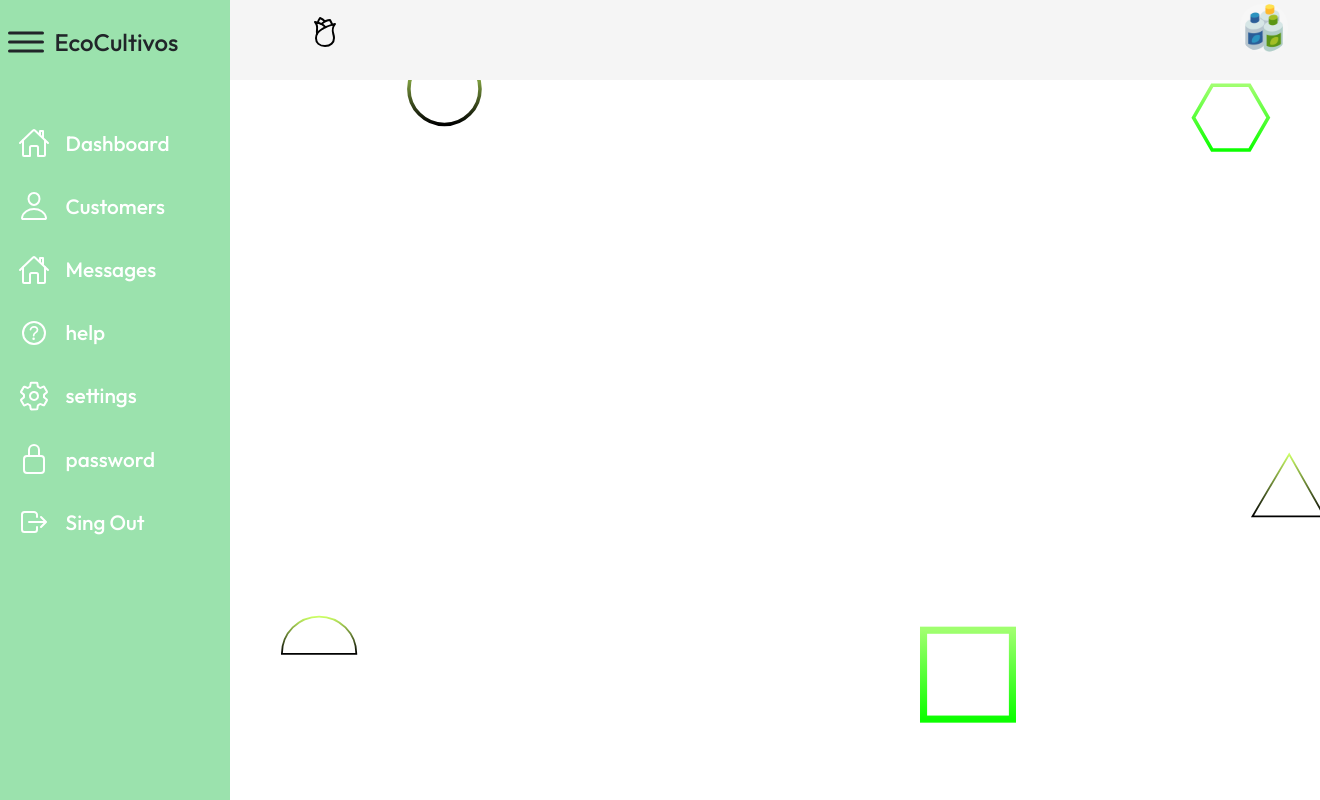
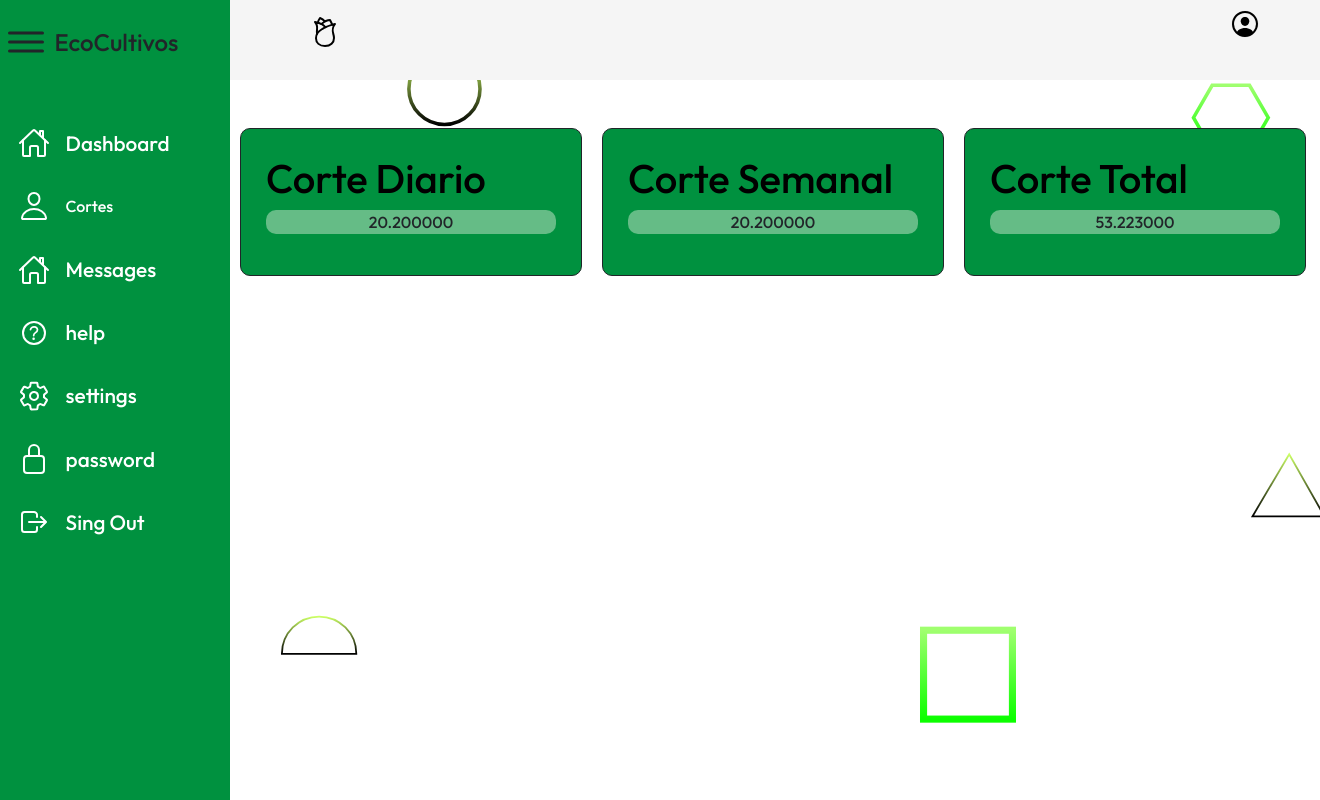
Before and after one commit to DorianPadilla/TAREA_FEC, a PHP site: page /dashboard.php in a window 1320 px wide. Run offline with PHP 8.4, Linux system fonts and the light colour scheme.

Commit message:
Agregando actualizaciones al dashboard

```diff
--- a/asset/dashboard.css
+++ b/asset/dashboard.css
@@ -1,6 +1,5 @@
 @import url('https://fonts.googleapis.com/css2?family=Outfit:wght@500&display=swap');
 :root{
-    --color-aside: rgb(155, 226, 173);
     --color-text: rgb(0,0,0);
     --color-text-menu: rgba(134,136,144);
     --color-button: rgb(0,0,0);
@@ -28,7 +27,7 @@ a{
 }
 #container {
     display:flex;
-    flex-direction: row;
+    flex-direction:row;
     width: 100%;
     height: 100vh;
 
@@ -54,7 +53,7 @@ a{
     height: 100%;
     overflow: hidden;
     white-space: nowrap;
-    background-color: var(--color-aside);
+    background-color: #00913f;
     padding: 0.1rem;
     transition: width 0.5s ease;
 
@@ -84,7 +83,7 @@ a{
     height: 100%;
     overflow: hidden;
     white-space: nowrap;
-    background-color: var(--color-aside);
+    background-color: #00913f;
     padding-top: 1rem;
     transition: width 0.5s ease;
 
@@ -239,14 +238,13 @@ a{
     }
 }
 #navbar .img{
-    height: 4rem;
-    width: 5rem;
+    height: 3rem;
+    font-size: 3rem;
+
 
 }
-#navbar .img img{
-    height: 3rem;
-    width: 3rem;
-    border-radius: 45%;
+#navbar .img ion-icon{
+    font-size: 2rem;
 }
 @media(max-width:1020px){
     #navbar .img img{
@@ -256,3 +254,47 @@ a{
         border-radius: 50%;
     }
 }
+/*-------> Espacio de las cards con los cortes----*/
+.contenido{
+    position:absolute;
+    justify-content: space-evenly;
+    margin: 8rem 0 0 15rem;
+    display: grid;
+    grid-template-columns: repeat(auto-fill, minmax(min(100%, 25rem), 1fr)) ;
+
+
+}
+
+.contenido .cortes{
+    display: flex;
+    flex-direction: row;
+    gap: 20px;
+
+    align-items: center;
+
+}
+.contenido .cortes .corte{
+    display: flex;
+    flex-direction:column;
+    align-items:center ;
+    text-align: center;
+    padding: 25px;
+    background-color: #00913f;
+    border: 1px solid;
+    border-radius: 10px;
+    text-align: center;
+
+}
+.contenido .cortes .corte h1{
+    display: flex;
+    text-align: center;
+    color: black;
+    border-radius: 10px;
+    width: 290px;
+
+}
+.corte p{
+    width: 100%;
+    background-color: rgba(212, 236, 214, 0.473) ;
+    border-radius: 10px;
+}
--- a/asset/login.css
+++ b/asset/login.css
@@ -6,7 +6,7 @@ body {
     justify-content: center;
     align-items: center;
     min-height: 100vh;
-    background: linear-gradient(to bottom, #198a5f, #373b42);
+    background: linear-gradient(to bottom, #68f8c1, #373b42);
 }
 
 .login-container {
--- a/asset/style.css
+++ b/asset/style.css
@@ -41,7 +41,7 @@ body {
 .logo-name {
     margin: 0;
     color: transparent;
-    background-image: linear-gradient(to right, #b8fdb8, #7df17d, #FFFFFF, #31f894);
+    background-image: linear-gradient(to right, #b8fdb8, #7df17d, #58e06b, #31f894);
   -webkit-background-clip: text;
   -moz-background-clip: text;
   background-clip: text;
--- a/dashboard.php
+++ b/dashboard.php
@@ -22,69 +22,79 @@
             <nav class="navegation">
                 <button class="button">
                     <ion-icon name="home-outline"></ion-icon>
-                    <span> <a href="#">Dashboard</a>
+                    <span>
+                        <a href="dashboard.php"> Dashboard</a>
+                    </span>
                 </button>
-
 
                 <button class="button">
                     <ion-icon name="person-outline"></ion-icon>
-                    <span> <a href="#">Customers</a>
-                    </span>
+                    <span id="corte"> Cortes</span>
                 </button>
-
-
 
                 <button class="button">
                     <ion-icon name="home-outline"></ion-icon>
                     <span> <a href="#">Messages</a></span>
                 </button>
 
-
-
                 <button class="button">
                     <ion-icon name="help-circle-outline"></ion-icon>
                     <span> <a href="#">help</a></span>
                 </button>
-
-
 
                 <button class="button">
                     <ion-icon name="settings-outline"></ion-icon>
                     <span> <a href="#">settings</a></span>
                 </button>
 
-
-
                 <button class="button">
                     <ion-icon name="lock-closed-outline"></ion-icon>
                     <span> <a href="#">password</a></span>
                 </button>
 
-
-
                 <button class="button">
                     <ion-icon name="log-out-outline"></ion-icon>
-                    <span> <a href="#">Sing Out</a></span>
+                    <span id="cerrar-sesion"> <a href="#">Sing Out</a></span>
                 </button>
-
-
             </nav>
         </aside>
+        <section class="contenido">
+            <article class="cortes">
+                <div class="corte">
+                    <h1>Corte Diario</h1>
+                    <p id="corte-diario">20.200000</p>
+                </div>
+
+                <div class="corte">
+                    <h1>Corte Semanal</h1>
+                    <p id="corte-semanl">20.200000</p>
+                </div>
+                <div class="corte">
+                    <h1 id="corte-total">Corte Total</h1>
+                    <p> 53.223000</p>
+                </div>
+            </article>
+        </section>
         <nav id="navbar">
             <button class="button">
                 <ion-icon name="rose-outline"></ion-icon>
                 <span> <a href="#"></a></span>
             </button>
-            <div class="img">
-                <img src="img\3.jpg" alt="USER">
-            </div>
+            <button class="img">
+                <ion-icon name="person-circle-outline"></ion-icon>
+                <span><a href="#"></a></span>
+            </button>
         </nav>
+
     </div>
 
 
 
-
-    <script src=" js/dashboard.js"></script>
+    <script src=" js/dashboard.js">
+    </script>
+    <script src="https://cdn.jsdelivr.net/npm/bootstrap@5.3.1/dist/js/bootstrap.bundle.min.js"
+        integrity="sha384-HwwvtgBNo3bZJJLYd8oVXjrBZt8cqVSpeBNS5n7C8IVInixGAoxmnlMuBnhbgrkm" crossorigin="anonymous">
+    </script>
     <script type="module" src="https://unpkg.com/ionicons@7.1.0/dist/ionicons/ionicons.esm.js"></script>
     <script nomodule src="https://unpkg.com/ionicons@7.1.0/dist/ionicons/ionicons.js"></script>
 </body>
--- a/js/dashboard.js
+++ b/js/dashboard.js
@@ -1,7 +1,6 @@
 const logo = document.getElementById('logo');
 const aside =document.querySelector('.aside')
 const spans = document.querySelectorAll('span');
-
 
 logo.addEventListener('click',()=>{
     aside.classList.toggle('-aside');
@@ -9,3 +8,14 @@ logo.addEventListener('click',()=>{
         span.classList.toggle('oculto');
     });
 });
+const card = document.querySelectorAll('.card');
+
+card.addEventListener('visibilitychange', () => {
+  if (card.hidden) {
+    // El div de clase card ha desaparecido
+    console.log('El div ha desaparecido');
+  } else {
+    // El div de clase card ha aparecido
+    console.log('El div ha aparecido');
+  }
+});
```
